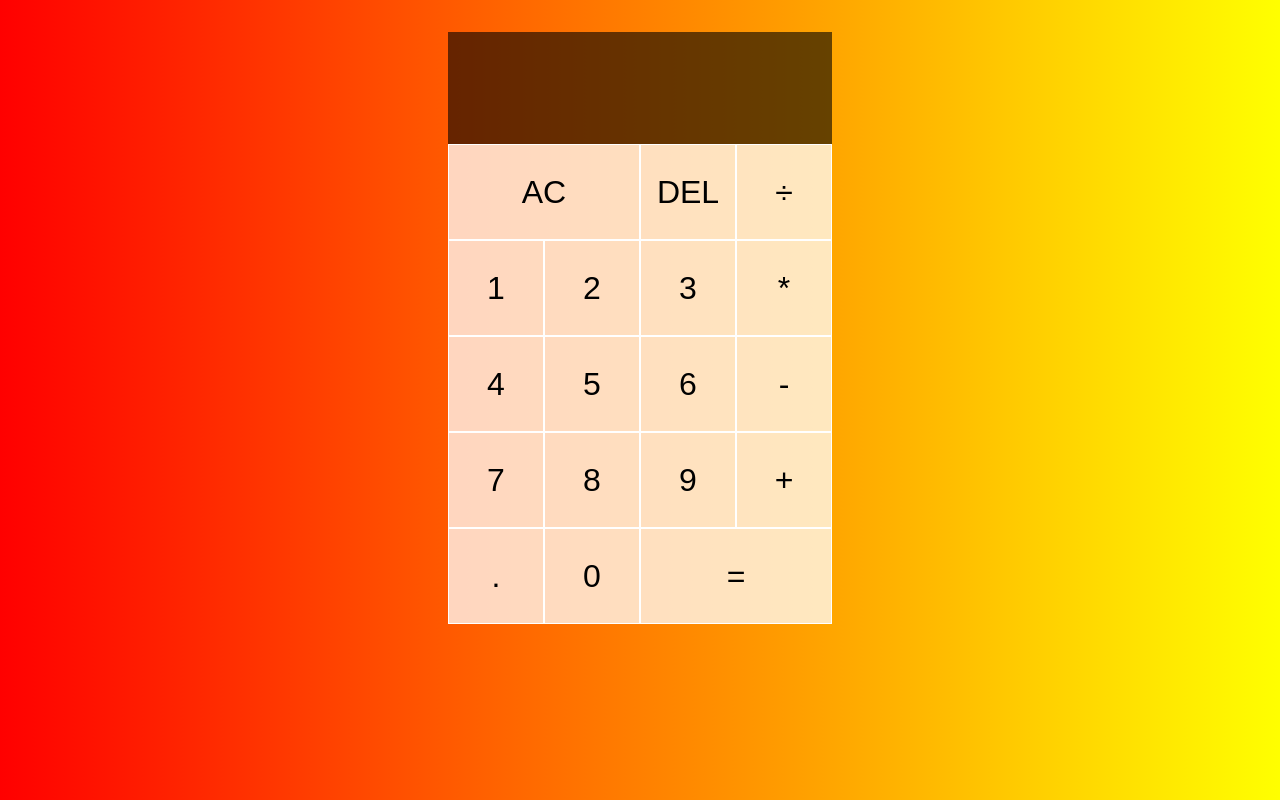
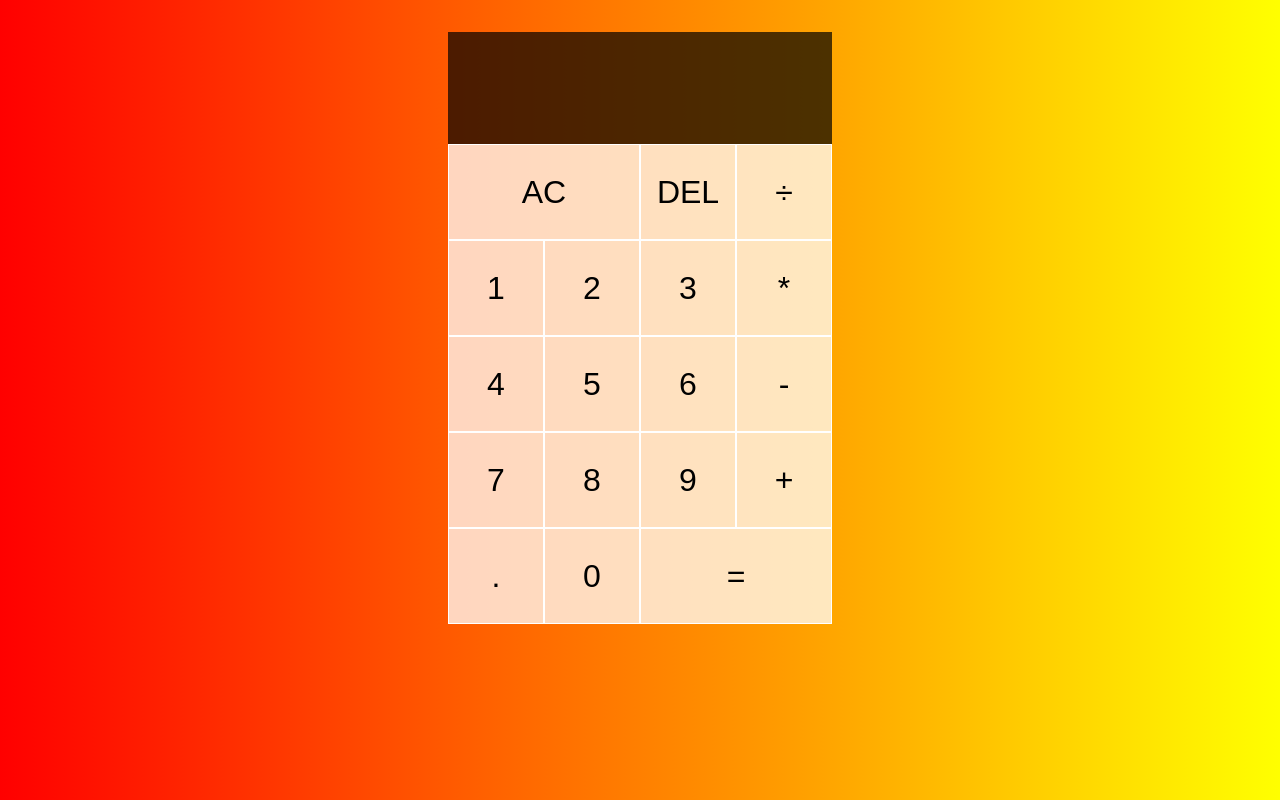
Before and after one commit to DragoslavR/calculator_react, a React (Create React App) app: page / in a window 1280 px wide. Built offline with nearby package versions, Linux system fonts and the light colour scheme.

Commit message:
made a styling change and fixed decimal feature

```diff
--- a/src/App.js
+++ b/src/App.js
@@ -23,7 +23,7 @@ function reducer(state, { type, payload }) {
       }
       return {
         ...state,
-        currentOperand: `${state.currentOperand || ""} ${payload.digit}`,
+        currentOperand: `${state.currentOperand || ""}${payload.digit}`,
       }
   }
 }
--- a/src/styles.css
+++ b/src/styles.css
@@ -33,7 +33,7 @@ body {
 
 .output {
   grid-column: 1 / -1;
-  background-color: rgba(0, 0, 0, .60);
+  background-color: rgba(0, 0, 0, .70);
   display: flex;
   flex-direction: column;
   align-items: flex-end;
```
